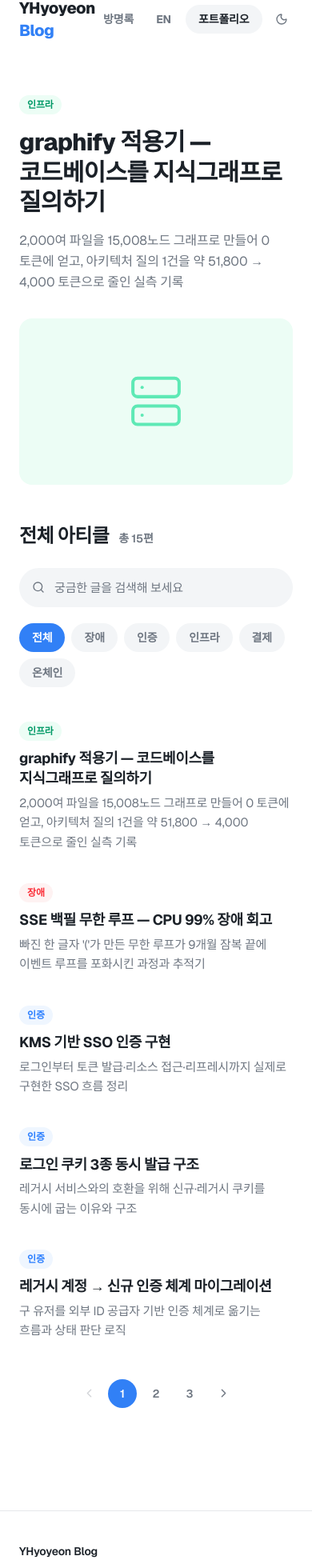
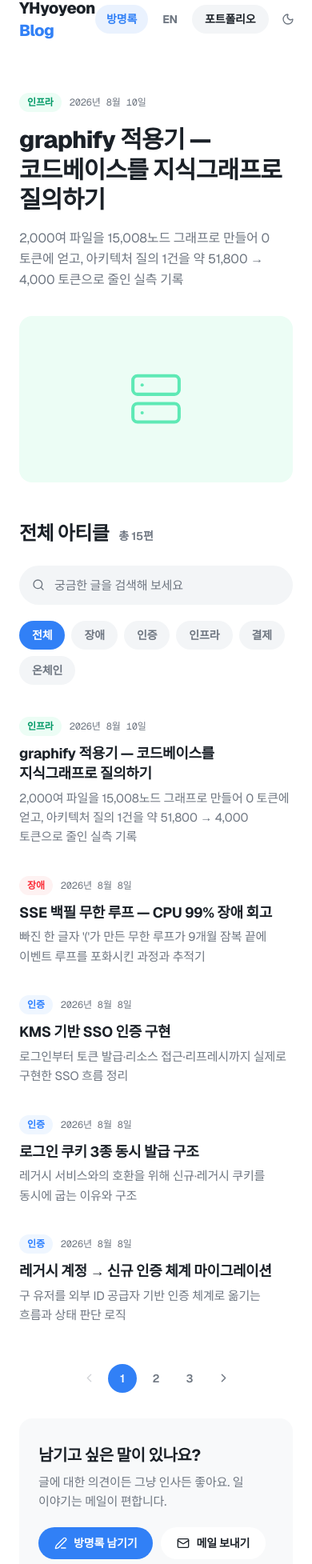
Before and after one commit to YHyoyeon/hyoyeon-blog, a Next.js app: page / in a window 390 px wide. Shown: the part 20-1975 px from the top of the page at 80% size. Built offline with nearby package versions, Linux system fonts and the light colour scheme; no server answers; a web font is replaced by a local one.

Commit message:
refactor: dedupe metadata and sitemap builders, drop theme-toggle mount state
Also surface publication dates, make the guestbook link stand out, and add a
contact section with a mailto button on the home page.

```diff
--- a/src/app/feed.xml/route.ts
+++ b/src/app/feed.xml/route.ts
@@ -1,4 +1,5 @@
 import { notes, noteTitle, noteDesc, SITE_URL } from "@/lib/notes";
+import { notePath } from "@/lib/i18n";
 
 const esc = (s: string) =>
   s.replace(/&/g, "&amp;").replace(/</g, "&lt;").replace(/>/g, "&gt;");
@@ -8,8 +9,8 @@ export function GET() {
     .map(
       (n) => `    <item>
       <title>${esc(noteTitle(n, "ko"))}</title>
-      <link>${SITE_URL}/notes/${n.slug}</link>
-      <guid>${SITE_URL}/notes/${n.slug}</guid>
+      <link>${SITE_URL}${notePath("ko", n.slug)}</link>
+      <guid>${SITE_URL}${notePath("ko", n.slug)}</guid>
       <description>${esc(noteDesc(n, "ko"))}</description>
       <pubDate>${new Date(n.date).toUTCString()}</pubDate>
     </item>`,
--- a/src/components/site/BaseHtml.tsx
+++ b/src/components/site/BaseHtml.tsx
@@ -33,6 +33,9 @@ export default function BaseHtml({
       suppressHydrationWarning
       className={`${geistSans.variable} ${geistMono.variable} h-full`}
     >
+      {/* no-head-element 규칙은 Pages Router(next/head)용이다. App Router에선 <head>가 정당하고,
+          gtag 인라인 스크립트는 React가 head로 hoist해 주지 않아 여기 두어야 위치가 보장된다. */}
+      {/* eslint-disable-next-line @next/next/no-head-element */}
       <head>
         <link
           rel="stylesheet"
--- a/src/components/site/Footer.tsx
+++ b/src/components/site/Footer.tsx
@@ -1,4 +1,4 @@
-import ViewCounter from "@/components/notes/ViewCounter";
+import ViewCounter from "@/components/site/ViewCounter";
 import { dict, type Lang } from "@/lib/i18n";
 
 export default function Footer({ lang = "ko" }: { lang?: Lang }) {
--- a/src/components/site/HomeList.tsx
+++ b/src/components/site/HomeList.tsx
@@ -4,7 +4,7 @@ import { useState } from "react";
 import Link from "next/link";
 import { Search, Siren, KeyRound, Server, CreditCard, Link2, ChevronLeft, ChevronRight, type LucideIcon } from "lucide-react";
 import { notes, noteTitle, noteDesc, type NoteCategory, type NoteMeta } from "@/lib/notes";
-import { dict, catLabel, notePath, type Lang } from "@/lib/i18n";
+import { dict, catLabel, notePath, formatDate, type Lang } from "@/lib/i18n";
 
 const categoryKeys: NoteCategory[] = ["Incident", "Auth", "Infra", "Payments", "Chain"];
 
@@ -40,7 +40,12 @@ export function NoteRow({ note, lang }: { note: NoteMeta; lang: Lang }) {
       className="group flex items-center gap-6 rounded-2xl p-4 transition-colors hover:bg-secondary/70 md:gap-8"
     >
       <div className="min-w-0 flex-1">
-        <CategoryChip category={note.category} lang={lang} />
+        <div className="flex items-center gap-2.5">
+          <CategoryChip category={note.category} lang={lang} />
+          <time dateTime={note.date} className="font-mono text-xs text-muted-foreground">
+            {formatDate(note.date, lang)}
+          </time>
+        </div>
         <h2 className="mt-2.5 text-lg font-bold leading-snug transition-colors group-hover:text-accent md:text-xl break-keep">
           {noteTitle(note, lang)}
         </h2>
--- a/src/components/site/HomePage.tsx
+++ b/src/components/site/HomePage.tsx
@@ -1,13 +1,24 @@
 import Link from "next/link";
+import { PenLine, Mail } from "lucide-react";
 import Nav from "@/components/site/Nav";
 import Footer from "@/components/site/Footer";
 import HomeList, { CategoryChip, CategoryThumb } from "@/components/site/HomeList";
 import { notes, noteTitle, noteDesc } from "@/lib/notes";
-import { notePath, homePath, otherLang, type Lang } from "@/lib/i18n";
+import {
+  notePath,
+  homePath,
+  guestbookPath,
+  otherLang,
+  formatDate,
+  dict,
+  CONTACT_EMAIL,
+  type Lang,
+} from "@/lib/i18n";
 import { homeJsonLd } from "@/lib/seo";
 
 export default function HomePage({ lang }: { lang: Lang }) {
   const featured = notes[0];
+  const t = dict[lang];
 
   return (
     <>
@@ -25,7 +36,12 @@ export default function HomePage({ lang }: { lang: Lang }) {
             className="group grid items-center gap-8 py-12 md:grid-cols-2 md:gap-12 md:py-20"
           >
             <div>
-              <CategoryChip category={featured.category} lang={lang} />
+              <div className="flex items-center gap-2.5">
+                <CategoryChip category={featured.category} lang={lang} />
+                <time dateTime={featured.date} className="font-mono text-xs text-muted-foreground">
+                  {formatDate(featured.date, lang)}
+                </time>
+              </div>
               <h1 className="mt-4 text-3xl font-extrabold leading-[1.25] tracking-tight transition-colors group-hover:text-accent md:text-4xl break-keep">
                 {noteTitle(featured, lang)}
               </h1>
@@ -40,6 +56,32 @@ export default function HomePage({ lang }: { lang: Lang }) {
           </Link>
 
           <HomeList lang={lang} />
+
+          {/* 방명록·메일 진입점. Nav 링크만으로는 잘 안 눌려서 목록 끝에 한 번 더 둔다. */}
+          <section className="mb-16 rounded-2xl bg-secondary/60 px-6 py-8 md:px-10 md:py-10">
+            <h2 className="text-xl font-bold tracking-tight md:text-2xl break-keep">
+              {t.contactTitle}
+            </h2>
+            <p className="mt-2 text-[15px] leading-relaxed text-muted-foreground break-keep">
+              {t.contactBody}
+            </p>
+            <div className="mt-5 flex flex-wrap gap-2.5">
+              <Link
+                href={guestbookPath[lang]}
+                className="inline-flex items-center gap-2 rounded-full bg-accent px-5 py-2.5 text-sm font-semibold text-accent-foreground transition-opacity hover:opacity-90"
+              >
+                <PenLine size={16} />
+                {t.guestbookCta}
+              </Link>
+              <a
+                href={`mailto:${CONTACT_EMAIL}`}
+                className="inline-flex items-center gap-2 rounded-full bg-background px-5 py-2.5 text-sm font-semibold text-foreground transition-colors hover:bg-border"
+              >
+                <Mail size={16} />
+                {t.emailCta}
+              </a>
+            </div>
+          </section>
         </div>
       </main>
 
--- a/src/components/site/Nav.tsx
+++ b/src/components/site/Nav.tsx
@@ -14,9 +14,10 @@ export default function Nav({ lang = "ko", altHref }: { lang?: Lang; altHref?: s
         </Link>
 
         <nav className="flex items-center gap-2">
+          {/* 방명록은 다른 링크와 같은 회색이면 묻힌다. accent 톤으로 눈에 띄게 둔다. */}
           <Link
             href={guestbookPath[lang]}
-            className="rounded-full px-2.5 py-2 text-sm font-semibold text-muted-foreground transition-colors hover:text-foreground"
+            className="rounded-full bg-accent/10 px-3.5 py-2 text-sm font-semibold text-accent transition-colors hover:bg-accent/20"
           >
             {t.guestbook}
           </Link>
@@ -33,7 +34,7 @@ export default function Nav({ lang = "ko", altHref }: { lang?: Lang; altHref?: s
           >
             {t.portfolio}
           </a>
-          <ThemeToggle />
+          <ThemeToggle lang={lang} />
         </nav>
       </div>
     </header>
--- a/src/components/site/ThemeToggle.tsx
+++ b/src/components/site/ThemeToggle.tsx
@@ -1,31 +1,26 @@
 "use client";
 
-import { useEffect, useState } from "react";
 import { useTheme } from "next-themes";
 import { Sun, Moon } from "lucide-react";
+import { dict, type Lang } from "@/lib/i18n";
 
-export default function ThemeToggle() {
+/**
+ * 다크모드가 클래스 기반(`@custom-variant dark`)이라 어느 아이콘을 보여줄지는 CSS가 정한다.
+ * 그래서 하이드레이션 불일치를 피하려고 mounted 상태를 두던 것이 통째로 필요 없다 —
+ * 서버·클라이언트가 같은 마크업을 내고, 실제 표시는 <html>의 .dark 클래스가 결정한다.
+ */
+export default function ThemeToggle({ lang = "ko" }: { lang?: Lang }) {
   const { resolvedTheme, setTheme } = useTheme();
-  const [mounted, setMounted] = useState(false);
-  useEffect(() => setMounted(true), []);
-
-  const buttonClass =
-    "inline-flex h-8 w-8 items-center justify-center rounded-md text-muted-foreground transition-colors hover:text-accent focus-visible:outline-2 focus-visible:outline-offset-2 focus-visible:outline-ring";
-
-  if (!mounted) {
-    return <button type="button" aria-label="테마 전환" className={buttonClass} />;
-  }
-
-  const isDark = resolvedTheme === "dark";
 
   return (
     <button
       type="button"
-      aria-label={isDark ? "라이트 모드로 전환" : "다크 모드로 전환"}
-      onClick={() => setTheme(isDark ? "light" : "dark")}
-      className={buttonClass}
+      aria-label={dict[lang].toggleTheme}
+      onClick={() => setTheme(resolvedTheme === "dark" ? "light" : "dark")}
+      className="inline-flex h-8 w-8 items-center justify-center rounded-md text-muted-foreground transition-colors hover:text-accent focus-visible:outline-2 focus-visible:outline-offset-2 focus-visible:outline-ring"
     >
-      {isDark ? <Sun size={16} /> : <Moon size={16} />}
+      <Moon size={16} className="dark:hidden" />
+      <Sun size={16} className="hidden dark:block" />
     </button>
   );
 }
--- a/src/lib/i18n.ts
+++ b/src/lib/i18n.ts
@@ -17,6 +17,18 @@ export const categoryLabelByLang: Record<Lang, Record<NoteCategory, string>> = {
 
 export const catLabel = (lang: Lang, cat: NoteCategory) => categoryLabelByLang[lang][cat];
 
+/**
+ * `YYYY-MM-DD`를 언어별 표기로. timeZone을 UTC로 고정해야 날짜가 하루 밀리지 않고,
+ * 서버·클라이언트가 같은 문자열을 만들어 하이드레이션도 어긋나지 않는다.
+ */
+export const formatDate = (date: string, lang: Lang) =>
+  new Intl.DateTimeFormat(lang === "ko" ? "ko-KR" : "en-US", {
+    year: "numeric",
+    month: lang === "ko" ? "long" : "short",
+    day: "numeric",
+    timeZone: "UTC",
+  }).format(new Date(date));
+
 type Dict = {
   brandSuffix: string;
   portfolio: string;
@@ -35,7 +47,15 @@ type Dict = {
   comments: string;
   guestbook: string;
   guestbookIntro: string;
+  toggleTheme: string;
+  contactTitle: string;
+  contactBody: string;
+  guestbookCta: string;
+  emailCta: string;
 };
+
+/** 메인 페이지 연락 버튼이 여는 주소. */
+export const CONTACT_EMAIL = "gydus.dev@gmail.com";
 
 export const dict: Record<Lang, Dict> = {
   ko: {
@@ -56,6 +76,11 @@ export const dict: Record<Lang, Dict> = {
     comments: "댓글",
     guestbook: "방명록",
     guestbookIntro: "지나가다 한마디 남겨 주세요. GitHub 계정으로 로그인하면 바로 쓸 수 있어요.",
+    toggleTheme: "테마 전환",
+    contactTitle: "남기고 싶은 말이 있나요?",
+    contactBody: "글에 대한 의견이든 그냥 인사든 좋아요. 일 이야기는 메일이 편합니다.",
+    guestbookCta: "방명록 남기기",
+    emailCta: "메일 보내기",
   },
   en: {
     brandSuffix: "Blog",
@@ -75,6 +100,11 @@ export const dict: Record<Lang, Dict> = {
     comments: "Comments",
     guestbook: "Guestbook",
     guestbookIntro: "Leave a note if you're passing through. Sign in with GitHub and you're good to go.",
+    toggleTheme: "Toggle theme",
+    contactTitle: "Anything you'd like to say?",
+    contactBody: "Thoughts on a post, or just hello. For work, email is easier.",
+    guestbookCta: "Sign the guestbook",
+    emailCta: "Send an email",
   },
 };
 
```
Also changed, not shown: src/app/sitemap.ts (+18 -26 lines), src/components/notes/NotePage.tsx (+4 -3 lines), src/lib/seo.ts (+48 -41 lines), src/components/site/ViewCounter.tsx (renamed from src/components/notes/ViewCounter.tsx).
